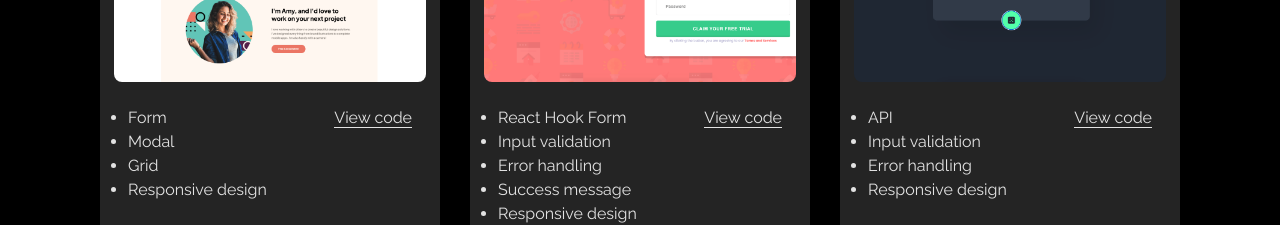
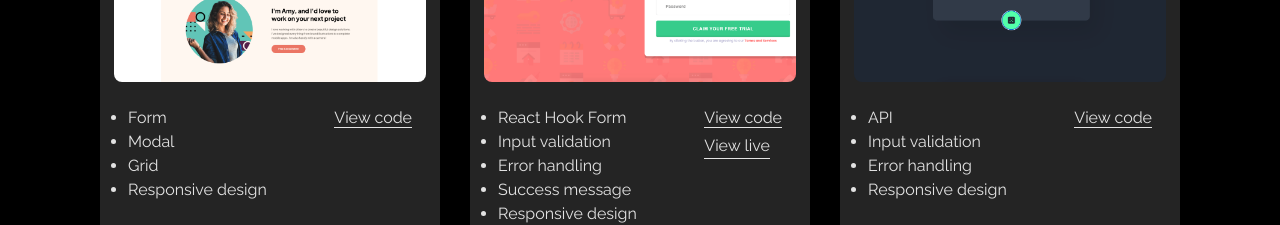
Before and after one commit to anetakasprzak/aneta-portfolio, a React (Vite) app: page / in a window 1280 px wide. Shown: the part 2180-2405 px from the top of the page. Built offline with nearby package versions, Linux system fonts and the light colour scheme.

Commit message:
add live project

```diff
--- a/src/components/Projects/Projects.jsx
+++ b/src/components/Projects/Projects.jsx
@@ -63,7 +63,8 @@ const myProjects = [
       "Responsive design",
     ],
     codeUrl:
-      "https://github.com/anetakasprzak/FM-component-with-signup-form-react",
+      "https://github.com/anetakasprzak/fm-component-with-signup-form-react",
+    liveUrl: "https://fm-component-with-signup-form-react.vercel.app/",
   },
   {
     id: 21,
```
